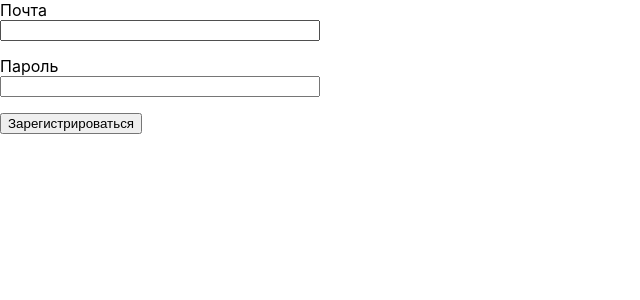
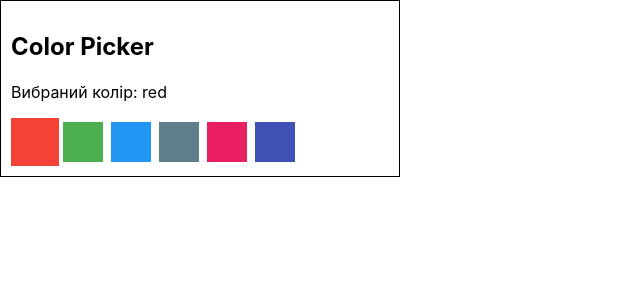
Before and after one commit to skif6623/Counter-on-class, a React (Create React App) app: page / in a window 1280 px wide. Shown: the top 300 px of the page, without its empty margins (0-640 px from the left). Built offline with nearby package versions, Linux system fonts and the light colour scheme.

Commit message:
rewrote the class ColorPicker into hook

```diff
--- a/src/App.jsx
+++ b/src/App.jsx
@@ -7,15 +7,15 @@ import { TodoEditor } from './components/TodoEditor/TodoEditor';
 import initTodos from './todos.json';
 import { SignupForm } from './components/SignupForm/SignupForm';
 // import { Form } from './components/Form/Form';
-// import { ColorPicker } from './components/ColorPicker/ColorPicker';
-// const colorPickerOptions = [
-//   { label: 'red', color: '#F44336' },
-//   { label: 'green', color: '#4CAF50' },
-//   { label: 'blue', color: '#2196F3' },
-//   { label: 'grey', color: '#607D8B' },
-//   { label: 'pink', color: '#E91E63' },
-//   { label: 'indigo', color: '#3F51B5' },
-// ];
+import { ColorPicker } from './components/ColorPicker/ColorPicker';
+const colorPickerOptions = [
+  { label: 'red', color: '#F44336' },
+  { label: 'green', color: '#4CAF50' },
+  { label: 'blue', color: '#2196F3' },
+  { label: 'grey', color: '#607D8B' },
+  { label: 'pink', color: '#E91E63' },
+  { label: 'indigo', color: '#3F51B5' },
+];
 export class App extends Component {
   state = {
     todos: initTodos,
@@ -68,8 +68,8 @@ export class App extends Component {
 
     return (
       <>
-        <SignupForm />
-        {/* <ColorPicker options={colorPickerOptions} /> */}
+        {/* <SignupForm /> */}
+        <ColorPicker options={colorPickerOptions} />
         {/* <Form submit={this.formSubmitHandler} /> */}
         {/* <TodoEditor onSubmitForm={this.addTodo} />
         <label>
--- a/src/components/ColorPicker/ColorPicker.jsx
+++ b/src/components/ColorPicker/ColorPicker.jsx
@@ -1,41 +1,25 @@
-import React, { Component } from 'react';
+import { useState } from 'react';
 import './ColorPicker.css';
 import classNames from 'classnames';
 
-export class ColorPicker extends Component {
-  state = {
-    activeOptionIdx: 4,
+export function ColorPicker({ options }) {
+  const [activeOptionIdx, setActiveOptionIdx] = useState(0);
+
+  const { label } = options[activeOptionIdx];
+
+  const makeOptionClassName = index => {
+    return classNames('ColorPicker__option', {
+      'ColorPicker__option--active': index === activeOptionIdx,
+    });
   };
-
-  makeOptionClassName = index => {
-    return classNames('ColorPicker__option', {
-      'ColorPicker__option--active': index === this.state.activeOptionIdx,
-    });
-    // const optionClasses = ['ColorPicker__option'];
-
-    // if (index === this.state.activeOptionIdx) {
-    //   optionClasses.push('ColorPicker__option--active');
-    // }
-
-    // return optionClasses.join(' ');
-  };
-
-  setActiveIdx = index => {
-    this.setState({ activeOptionIdx: index });
-  };
-
-  render() {
-    const { options } = this.props;
-    const { activeOptionIdx } = this.state;
-    const { label } = options[activeOptionIdx];
 
   return (
     <div className="ColorPicker">
       <h2 className="ColorPicker__title">Color Picker</h2>
       <p>Вибраний колір: {label}</p>
       <div>
-          {this.props.options.map(({ label, color }, index) => {
-            const optionsClasName = this.makeOptionClassName(index);
+        {options.map(({ label, color }, index) => {
+          const optionsClasName = makeOptionClassName(index);
 
           return (
             <button
@@ -44,7 +28,7 @@ export class ColorPicker extends Component {
               style={{
                 backgroundColor: color,
               }}
-                onClick={() => this.setActiveIdx(index)}
+              onClick={() => setActiveOptionIdx(index)}
             ></button>
           );
         })}
@@ -52,4 +36,48 @@ export class ColorPicker extends Component {
     </div>
   );
 }
-}
+
+// export class ColorPicker extends Component {
+//   state = {
+//     activeOptionIdx: 4,
+//   };
+
+//   makeOptionClassName = index => {
+//     return classNames('ColorPicker__option', {
+//       'ColorPicker__option--active': index === this.state.activeOptionIdx,
+//     });
+//   };
+
+//   setActiveIdx = index => {
+//     this.setState({ activeOptionIdx: index });
+//   };
+
+//   render() {
+//     const { options } = this.props;
+//     const { activeOptionIdx } = this.state;
+//     const { label } = options[activeOptionIdx];
+
+//     return (
+//       <div className="ColorPicker">
+//         <h2 className="ColorPicker__title">Color Picker</h2>
+//         <p>Вибраний колір: {label}</p>
+//         <div>
+//           {this.props.options.map(({ label, color }, index) => {
+//             const optionsClasName = this.makeOptionClassName(index);
+
+//             return (
+//               <button
+//                 key={label}
+//                 className={optionsClasName}
+//                 style={{
+//                   backgroundColor: color,
+//                 }}
+//                 onClick={() => this.setActiveIdx(index)}
+//               ></button>
+//             );
+//           })}
+//         </div>
+//       </div>
+//     );
+//   }
+// }
```
Lines whose indentation alone changed are shown as unchanged.
